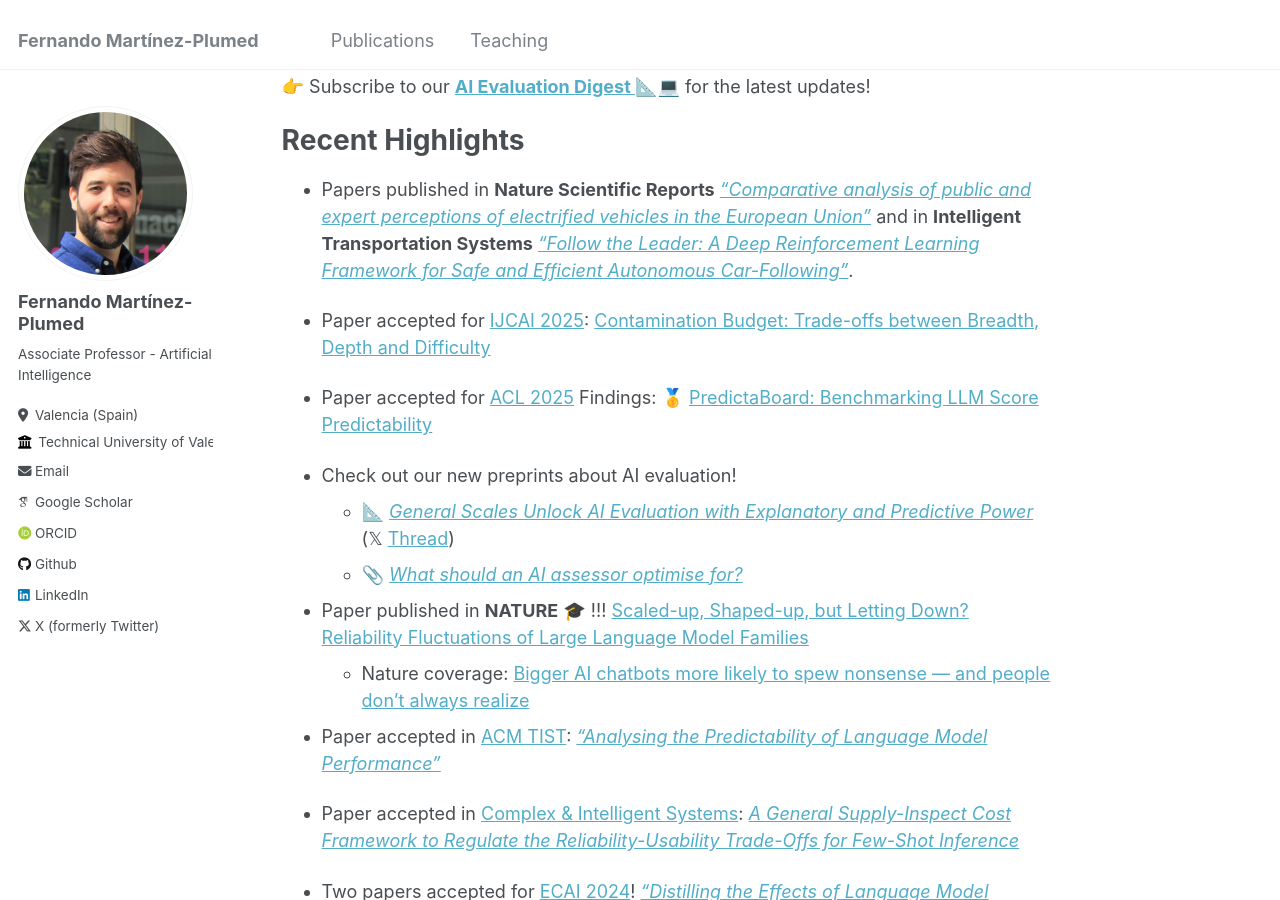
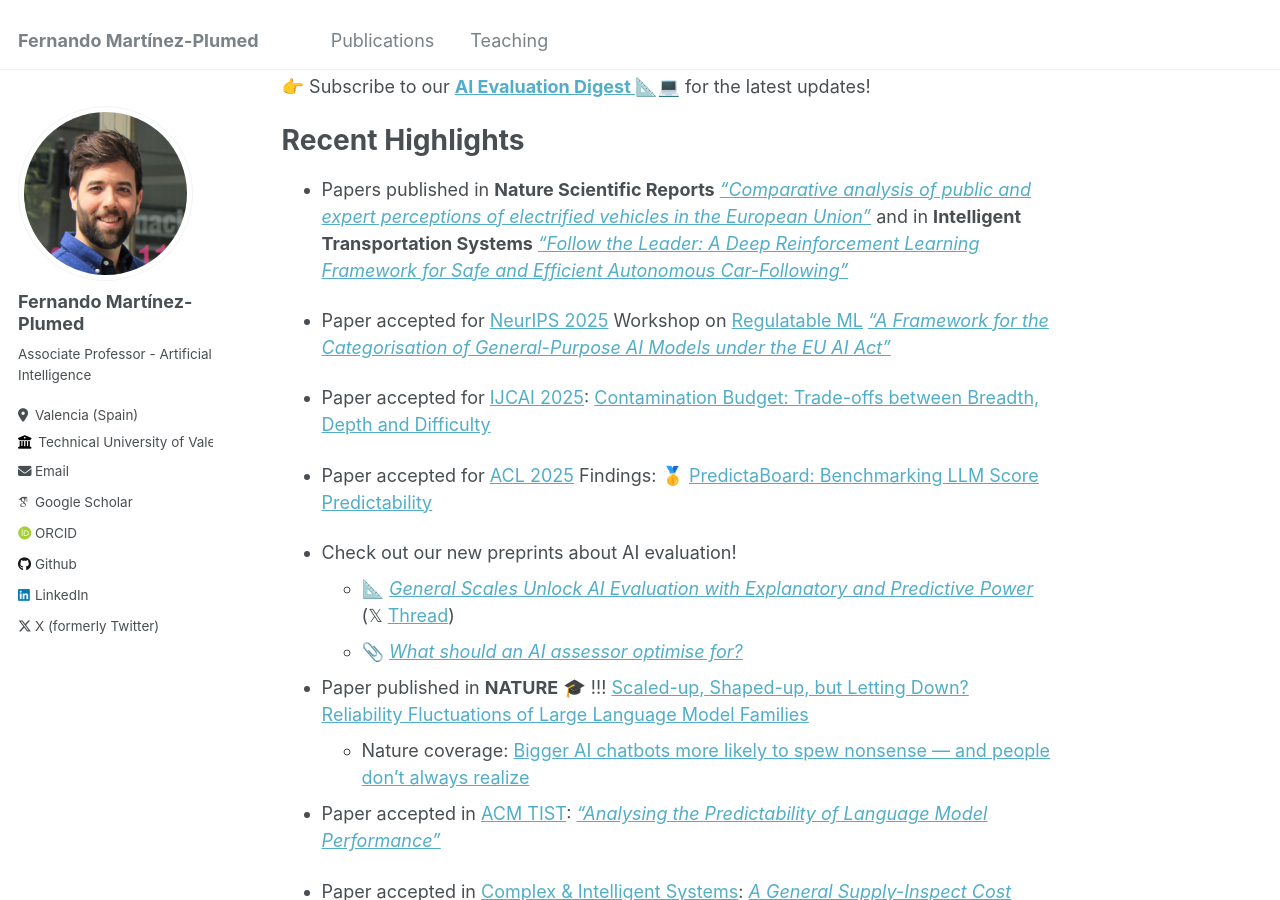
Before and after one commit to nandomp/nandomp.github.io, a Jekyll site: the page built from _pages/about.md, in a window 1280 px wide and 900 px high, scrolled down 394 px. Built offline with Jekyll 4.4.1, drawn with Linux system fonts in a browser that asks for light colours; some web fonts are replaced.

Commit message:
Update about.md

```diff
--- a/_pages/about.md
+++ b/_pages/about.md
@@ -16,7 +16,9 @@ Associate Professor at the Technical University of Valencia ([UPV](http://www.up
 Recent Highlights
 ======
 
-* Papers published in **Nature Scientific Reports** [*"Comparative analysis of public and expert perceptions of electrified vehicles in the European Union"*](https://www.nature.com/articles/s41598-025-06071-0) and in **Intelligent Transportation Systems** [*"Follow the Leader: A Deep Reinforcement Learning Framework for Safe and Efficient Autonomous Car-Following"*]().
+* Papers published in **Nature Scientific Reports** [*"Comparative analysis of public and expert perceptions of electrified vehicles in the European Union"*](https://www.nature.com/articles/s41598-025-06071-0) and in **Intelligent Transportation Systems** [*"Follow the Leader: A Deep Reinforcement Learning Framework for Safe and Efficient Autonomous Car-Following"*]()
+
+* Paper accepted for [NeurIPS 2025](https://neurips.cc/) Workshop on [Regulatable ML](https://regulatableml.github.io/#overview) [*"A Framework for the Categorisation of General-Purpose AI Models under the EU AI Act"*](https://openreview.net/forum?id=uE33aEsyX1)
 
 * Paper accepted for [IJCAI 2025](https://2025.ijcai.org): [Contamination Budget: Trade-offs between Breadth, Depth and Difficulty]()
 
```
